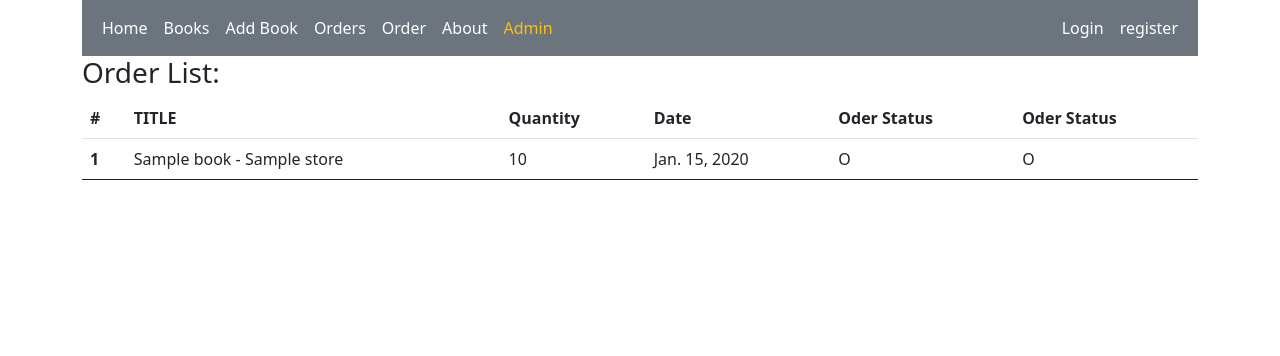
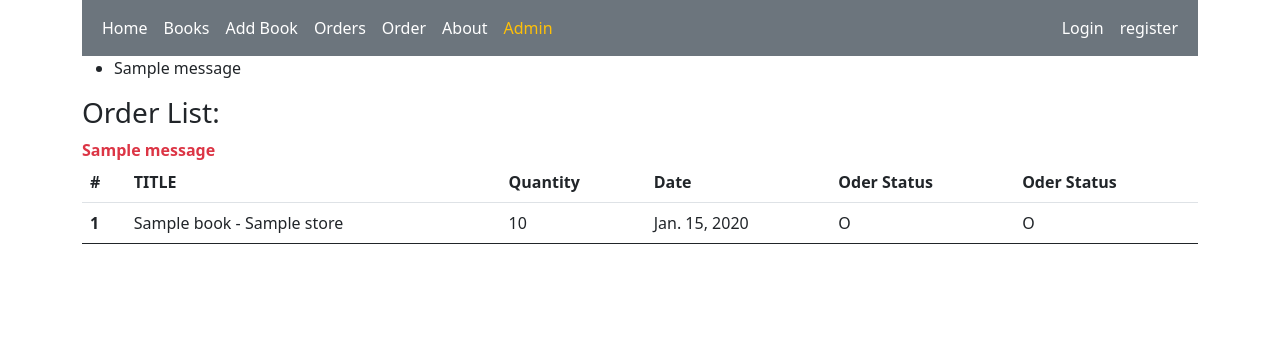
Before and after one commit to Giorgi1971/publisher, a Django app: page /orders/ in a window 1280 px wide. Shown: the top 356 px of the page. Run offline with Django 3.2, Linux system fonts and the light colour scheme; tables that the repository leaves empty hold one stand-in row (values such as "Sample post"); one stand-in notice (Sample message) is shown.

Commit message:
In order_done control Books quantity.

```diff
--- a/books/views.py
+++ b/books/views.py
@@ -4,6 +4,7 @@ from django.views.generic import ListView
 from django.views.generic.edit import CreateView
 from .forms import *
 from .models import Book, Order
+from django.contrib import messages
 
 
 def home(request):
@@ -31,14 +32,17 @@ class OrderListView(ListView):
 
 def order_done(request):
     if request.method == 'POST':
-        print(request.POST)
         order = Order.objects.get(pk=request.POST['q'])
-        print(order)
+        if order.status == 'D':
+            messages.add_message(request, messages.WARNING, 'This order already DONE!')
+            return HttpResponseRedirect(reverse('orders'))
+
         book = Book.objects.get(isbn__exact=order.book.isbn)
+        if book.quantity - order.order_quantity < 0:
+            messages.add_message(request, messages.INFO, f'only {book.quantity} books stayed')
+            return HttpResponseRedirect(reverse('orders'))
         book.quantity -= order.order_quantity
-        print(book)
         book.save()
         order.status = 'D'
         order.save()
-        print(order.status)
     return HttpResponseRedirect(reverse('orders'))
--- a/templates/books/order_list.html
+++ b/templates/books/order_list.html
@@ -1,8 +1,27 @@
 {% extends 'base.html' %}
 {% block content %}
+
+    {% if messages %}
+        <ul class="messages">
+            {% for message in messages %}
+                <li{% if message.tags %} class="{{ message.tags }}"{% endif %}>{{ message }}</li>
+            {% endfor %}
+        </ul>
+    {% endif %}
+
+
     <h3>
         Order List:
     </h3>
+
+    {% if messages %}
+        {% for message in messages %}
+            <div class="text-danger fw-bolder">
+                {{ message }}
+
+            </div>
+        {% endfor %}
+    {% endif %}
 
     <table class="table">
         <tbody>
```
Lines whose indentation alone changed are shown as unchanged.
